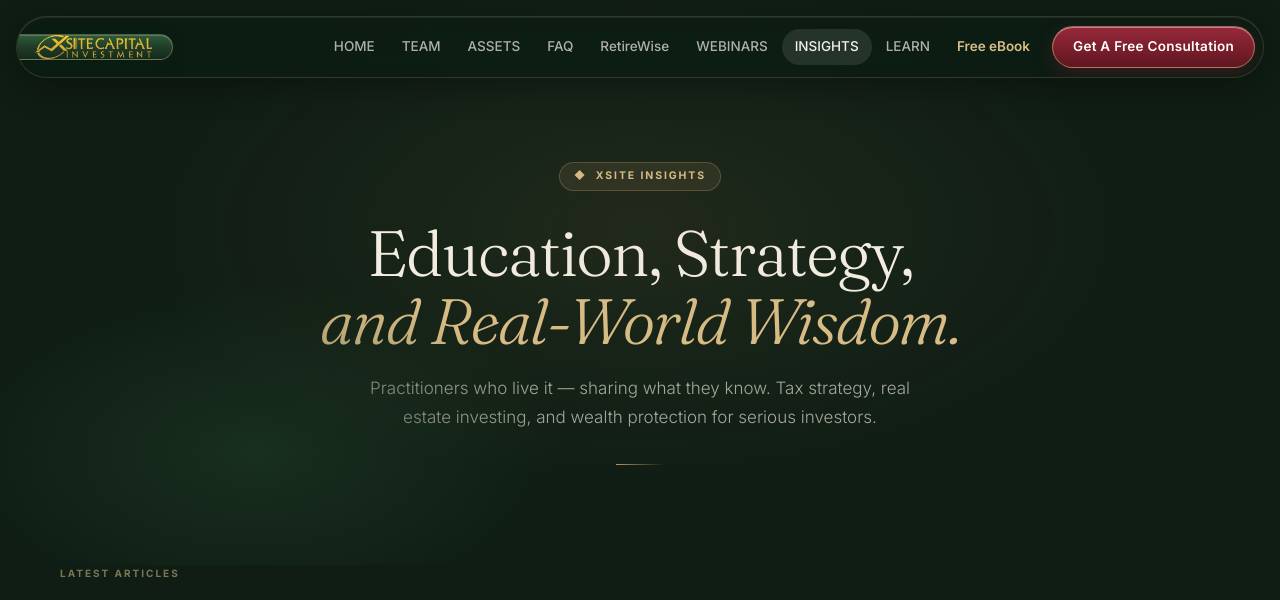
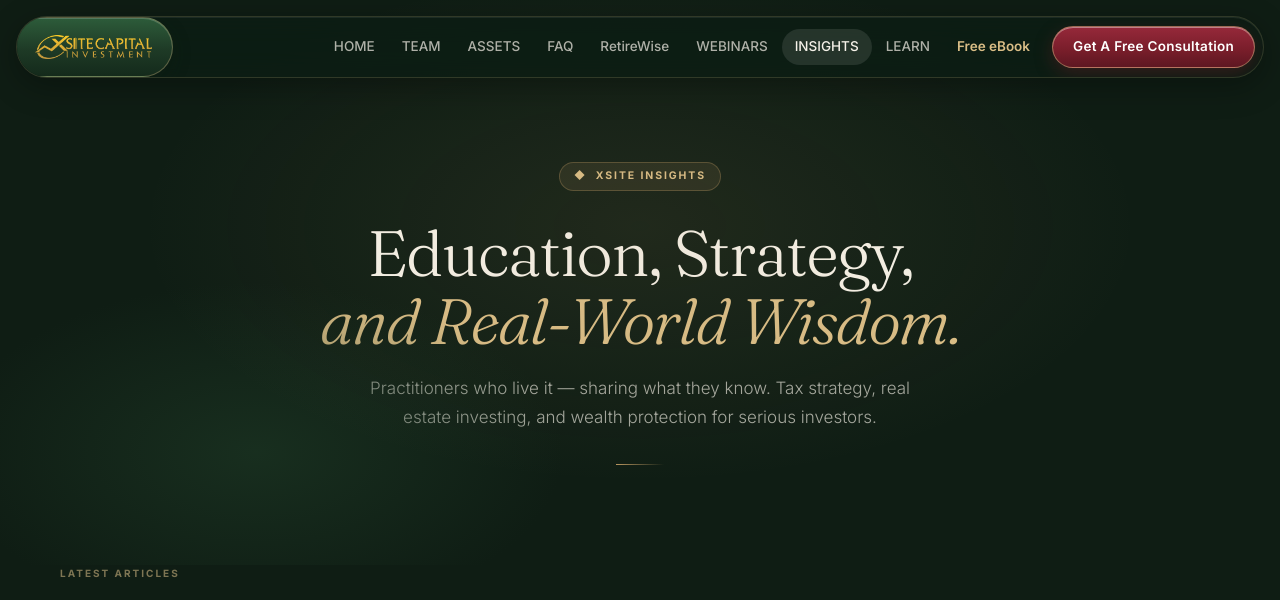
Before and after one commit to xsitecapitalservers/xsitecapital, a website: page insights.html in a window 1280 px wide. Shown: the top 600 px of the page. Drawn offline with Linux system fonts and the light colour scheme.

Commit message:
fix: add missing nav__logo stretch rule on webinars and insights

```diff
--- a/insights.html
+++ b/insights.html
@@ -30,7 +30,7 @@ button{cursor:pointer;font-family:inherit;}
 /* ── NAV ────────────────────────────────────────────── */
 .nav{overflow:hidden;position:fixed;top:16px;left:50%;transform:translateX(-50%);width:calc(100% - 32px);max-width:1280px;height:62px;z-index:200;border-radius:999px;padding:0 8px 0 0;display:flex;align-items:center;justify-content:space-between;background:rgba(13,29,20,.82);border:1px solid rgba(217,189,134,.18);backdrop-filter:blur(20px) saturate(160%);-webkit-backdrop-filter:blur(20px) saturate(160%);box-shadow:inset 0 1px 0 rgba(255,255,255,.07),0 8px 32px rgba(0,0,0,.3);transition:top .28s var(--ease),box-shadow .28s var(--ease);}
 .nav.scrolled{top:8px;box-shadow:inset 0 1px 0 rgba(255,255,255,.07),0 16px 48px rgba(0,0,0,.4);}
-.nav__logo img{height:24px;width:auto;display:block;}.nav__logo-pill{background:linear-gradient(180deg,#2d5c3a 0%,#1e3a26 55%,#142a1b 100%);border-radius:0 999px 999px 0;padding:0 20px 0 19px;display:flex;align-items:center;align-self:stretch;margin-left:-1px;border:1px solid rgba(217,189,134,.35);border-left:none;box-shadow:inset 0 1px 0 rgba(255,255,255,.18),0 6px 18px rgba(13,31,20,.32);}
+.nav__logo{display:flex;align-items:stretch;align-self:stretch;}.nav__logo img{height:24px;width:auto;display:block;}.nav__logo-pill{background:linear-gradient(180deg,#2d5c3a 0%,#1e3a26 55%,#142a1b 100%);border-radius:0 999px 999px 0;padding:0 20px 0 19px;display:flex;align-items:center;align-self:stretch;margin-left:-1px;border:1px solid rgba(217,189,134,.35);border-left:none;box-shadow:inset 0 1px 0 rgba(255,255,255,.18),0 6px 18px rgba(13,31,20,.32);}
 .nav__links{display:flex;align-items:center;gap:1px;}
 .nav__link{padding:7px 13px;font-size:13.5px;font-weight:500;color:rgba(245,241,232,.7);border-radius:999px;transition:color .15s,background .15s;}
 .nav__link:hover,.nav__link.active{color:var(--cream);background:rgba(255,255,255,.1);}
```
Also changed, not shown: webinars.html (+1 -1 lines).
